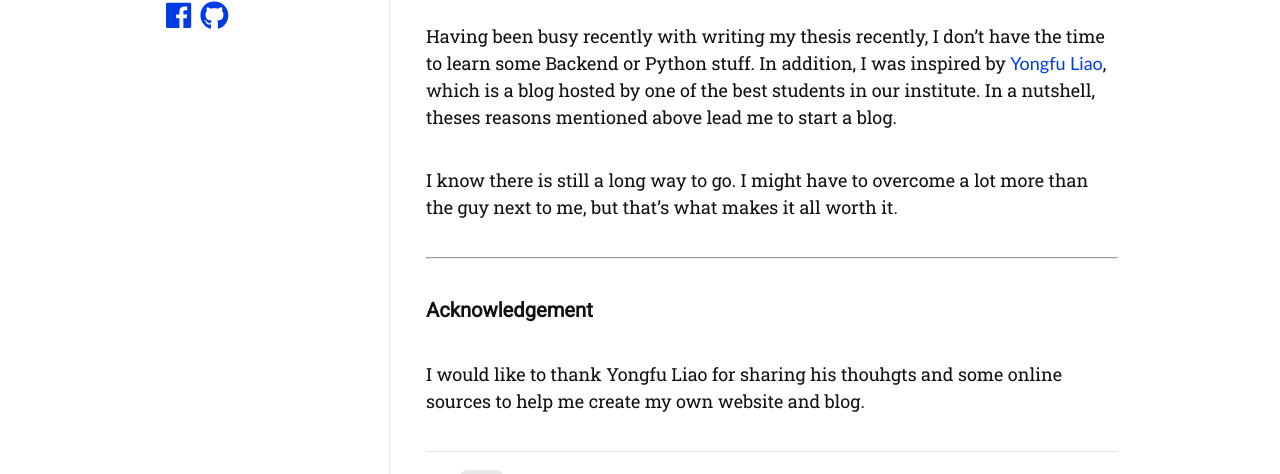
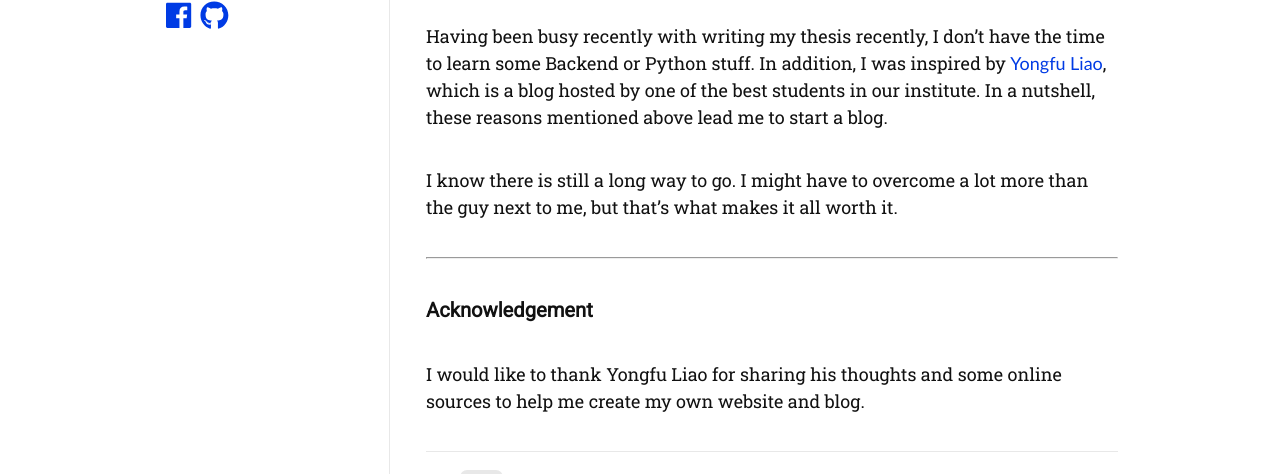
Before and after one commit to Retr0327/blog, a Jekyll site: the page built from _posts/2021-07-09-first-blog.md, in a window 1280 px wide. Shown: the part 339-813 px from the top of the page. Built offline with Jekyll 4.4.1, drawn with Linux system fonts in a browser that asks for light colours; nearby versions of some CDN libraries; some web fonts are replaced.

Commit message:
Update 2021-07-09-first-blog.md

```diff
--- a/_posts/2021-07-09-first-blog.md
+++ b/_posts/2021-07-09-first-blog.md
@@ -6,7 +6,7 @@ tags: [雜談]
 
 Think this is my first excursion into Frontend.
 
-Having been busy recently with writing my thesis recently, I don't have the time to learn some Backend or Python stuff. In addition, I was inspired by [Yongfu Liao](https://yongfu.name/), which is a blog hosted by one of the best students in our institute. In a nutshell, theses reasons mentioned above lead me to start a blog.
+Having been busy recently with writing my thesis recently, I don't have the time to learn some Backend or Python stuff. In addition, I was inspired by [Yongfu Liao](https://yongfu.name/), which is a blog hosted by one of the best students in our institute. In a nutshell, these reasons mentioned above lead me to start a blog.
 
 I know there is still a long way to go. I might have to overcome a lot more than the guy next to me, but that's what makes it all worth it.
 
@@ -14,4 +14,4 @@ I know there is still a long way to go. I might have to overcome a lot more than
 
 #### Acknowledgement
 
-I would like to thank Yongfu Liao for sharing his thouhgts and some online sources to help me create my own website and blog.
+I would like to thank Yongfu Liao for sharing his thoughts and some online sources to help me create my own website and blog.
```
